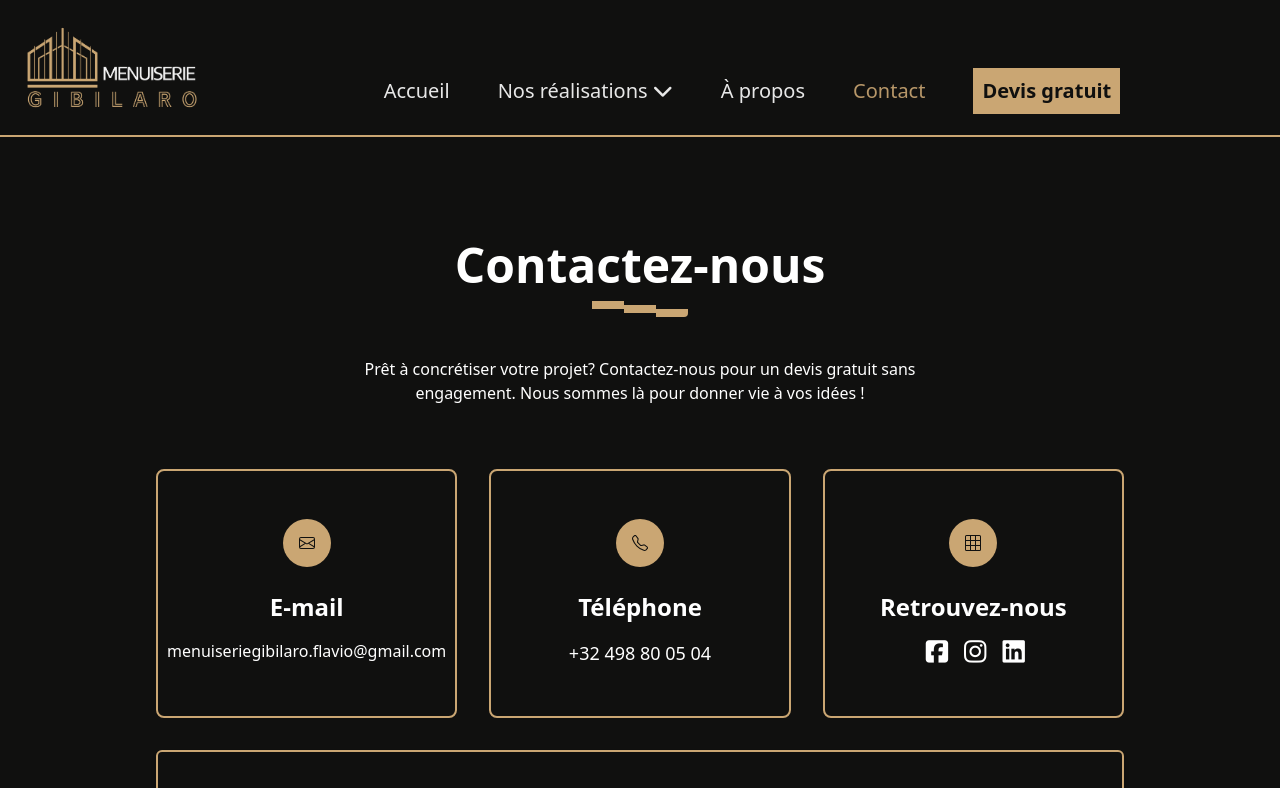
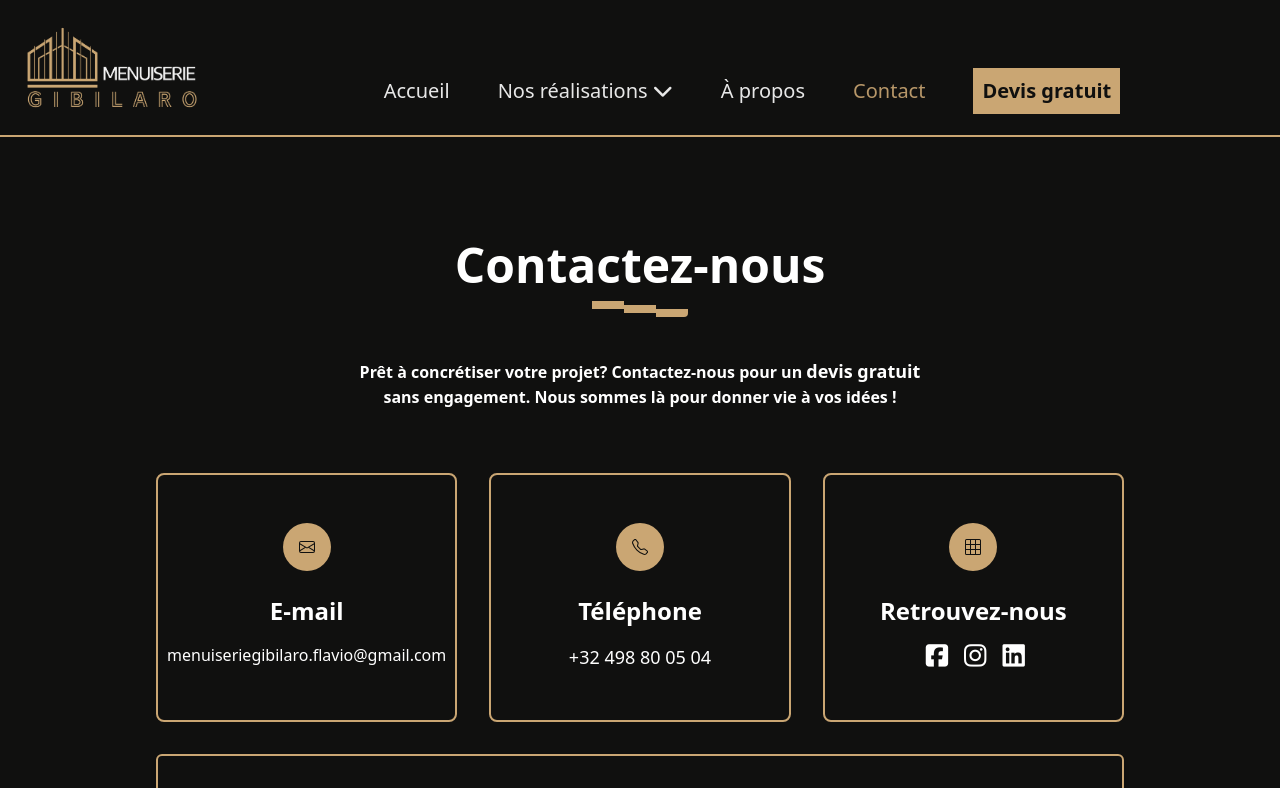
Before and after one commit to Reptilz/Menuiserie-Gibilaro, a Nuxt app: page /contact in a window 1280 px wide. Shown: the top 788 px of the page. Built offline with nearby package versions, Linux system fonts and the light colour scheme.

Commit message:
font on text in contact page

```diff
--- a/pages/contact/index.vue
+++ b/pages/contact/index.vue
@@ -13,9 +13,9 @@
                             <div class="flex-1 mt-4 h-2 bg-yellow"></div>
                         </div>
                     </div>
-                    <p class="mb-16 text-base text-center">
-                        Prêt à concrétiser votre projet? Contactez-nous pour un devis
-                        gratuit sans engagement. Nous sommes là pour donner vie à vos idées
+                    <p class="mb-16 text-base text-center font-semibold">
+                        Prêt à concrétiser votre projet? Contactez-nous pour un <span class="font-bold text-lg">devis
+                        gratuit</span> sans engagement. Nous sommes là pour donner vie à vos idées
                         !
                     </p>
                 </div>
```
